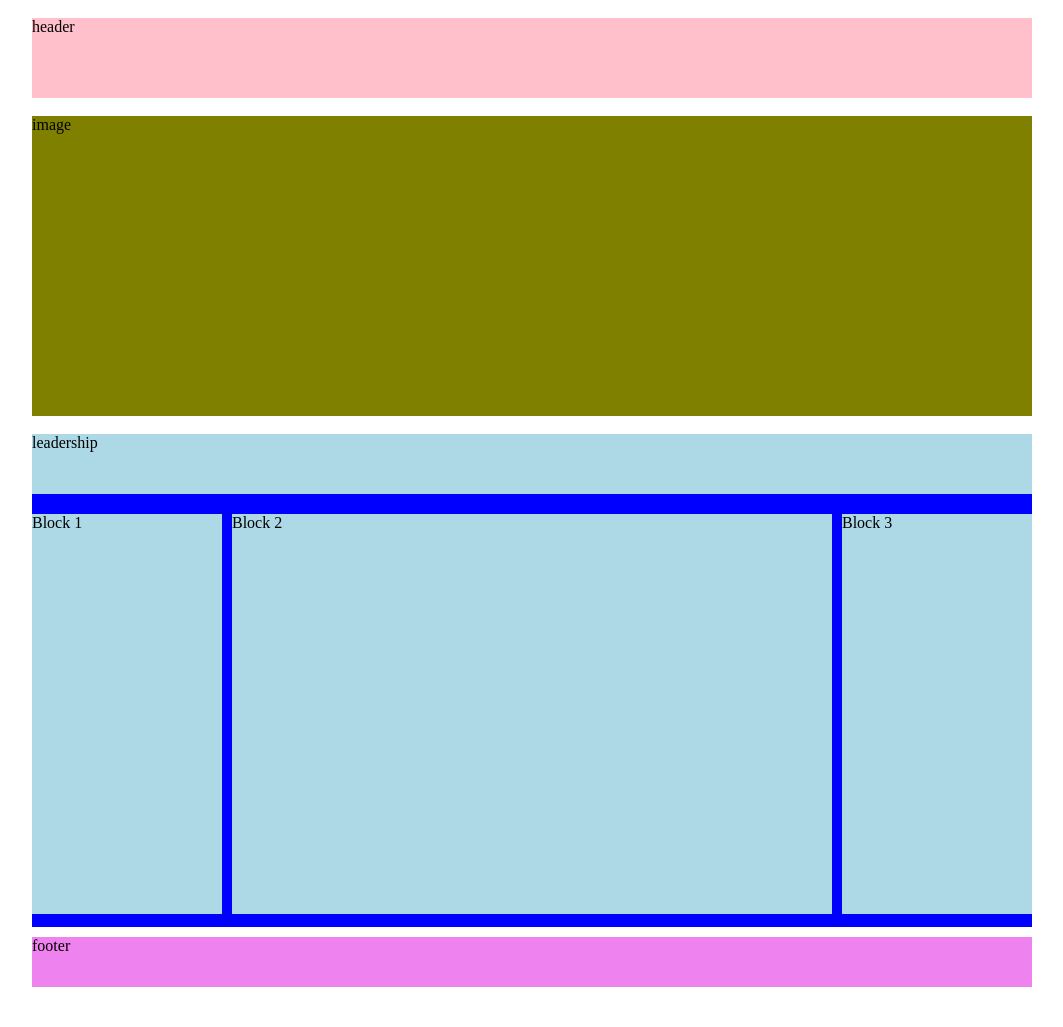
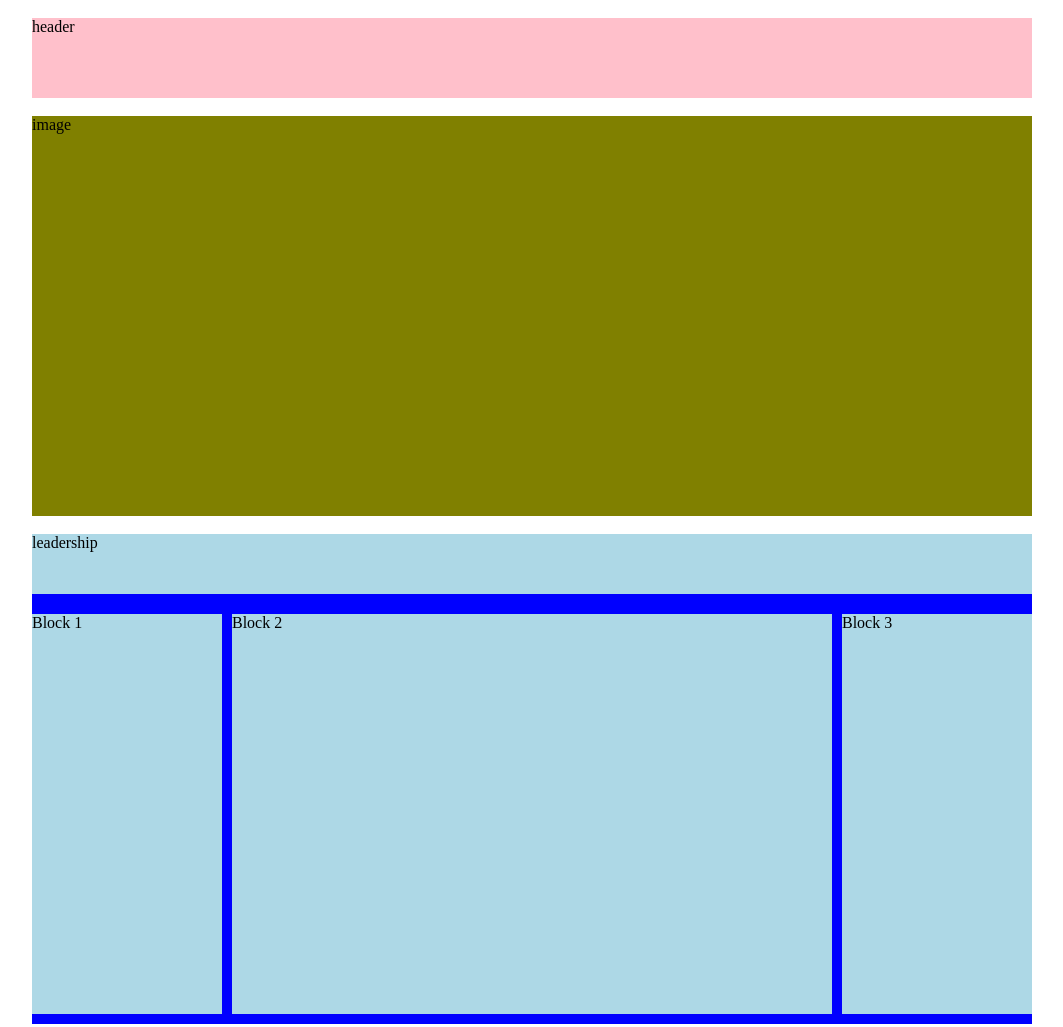
Before and after one commit to Martab1/htmlcss-struttura-wp, a plain HTML site: page index.html in a window 1280 px wide. Shown: the top 1027 px of the page, without its empty margins (108-1171 px from the left). Before the commit the page ends 987 px from the top, so only its background shows below. Drawn offline with Linux system fonts and the light colour scheme.

Commit message:
comment html

```diff
--- a/css/style.css
+++ b/css/style.css
@@ -38,7 +38,7 @@
 
 .head{
     background-color: olive;
-    height:300px ;
+    height:400px ;
     margin-top: 18px;
 }
 
--- a/index.html
+++ b/index.html
@@ -9,21 +9,21 @@
     <link rel="stylesheet" href="./css/style.css">
 </head>
 <body>
+    <!-- HEADER -->
     <header class="container">
         <nav class="nav ">
          header
         </nav>
     </header>
-
-    <main>
-       <section class="container head">
-            image
+   <!-- MAIN -->
+    <main class=" container ">
+       <section class="head">
+         image
        </section>
 
-      <div class="container special clearfix">
+      <div class=" special clearfix">
             <section class="leadership">
-
-                   leadership
+            leadership
             </section>
 
             <section class="aside-left">
@@ -40,6 +40,7 @@
       </div>
     </main>
 
+<!-- FOOTER -->
     <footer class="container">
         <section class="footer">
             footer
```
